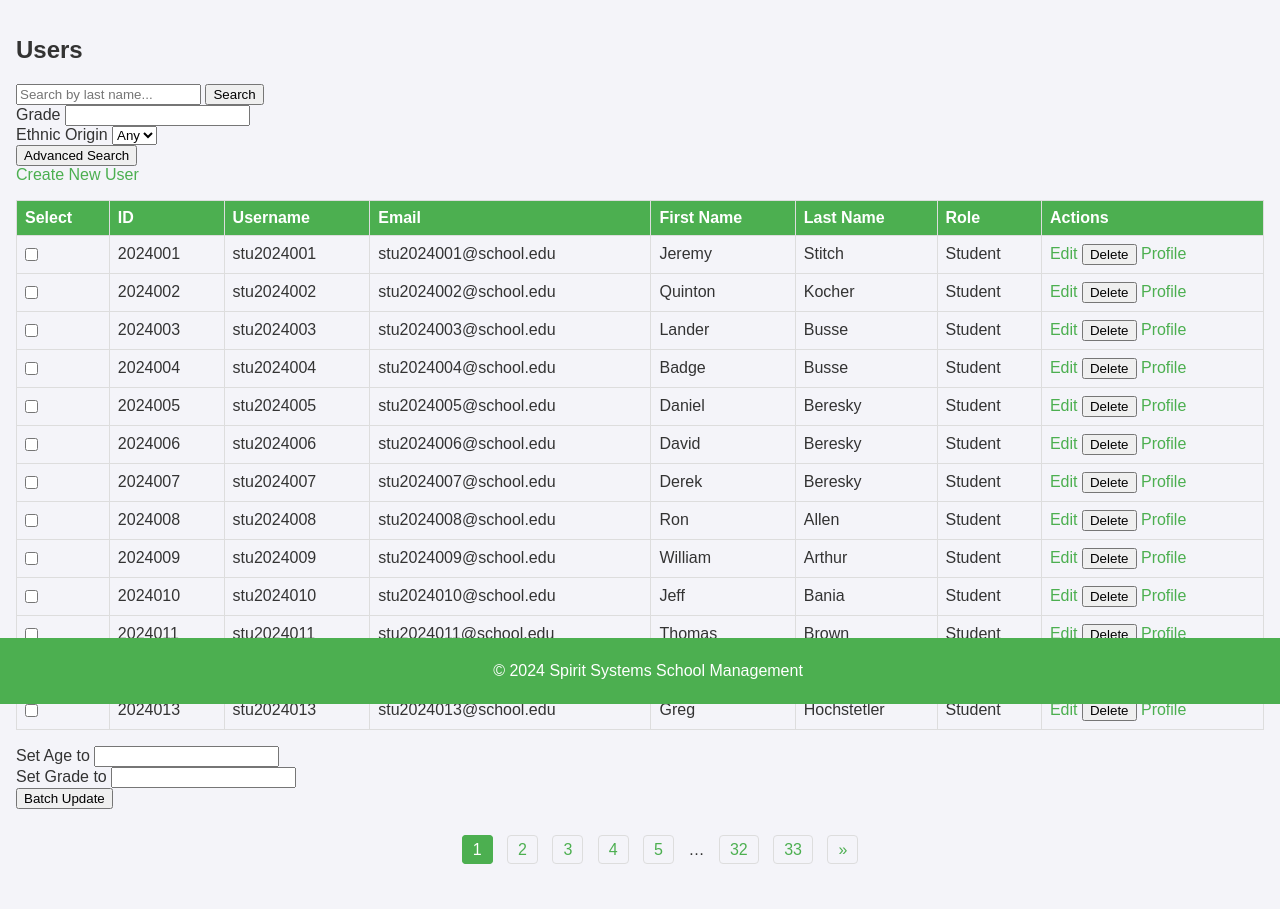
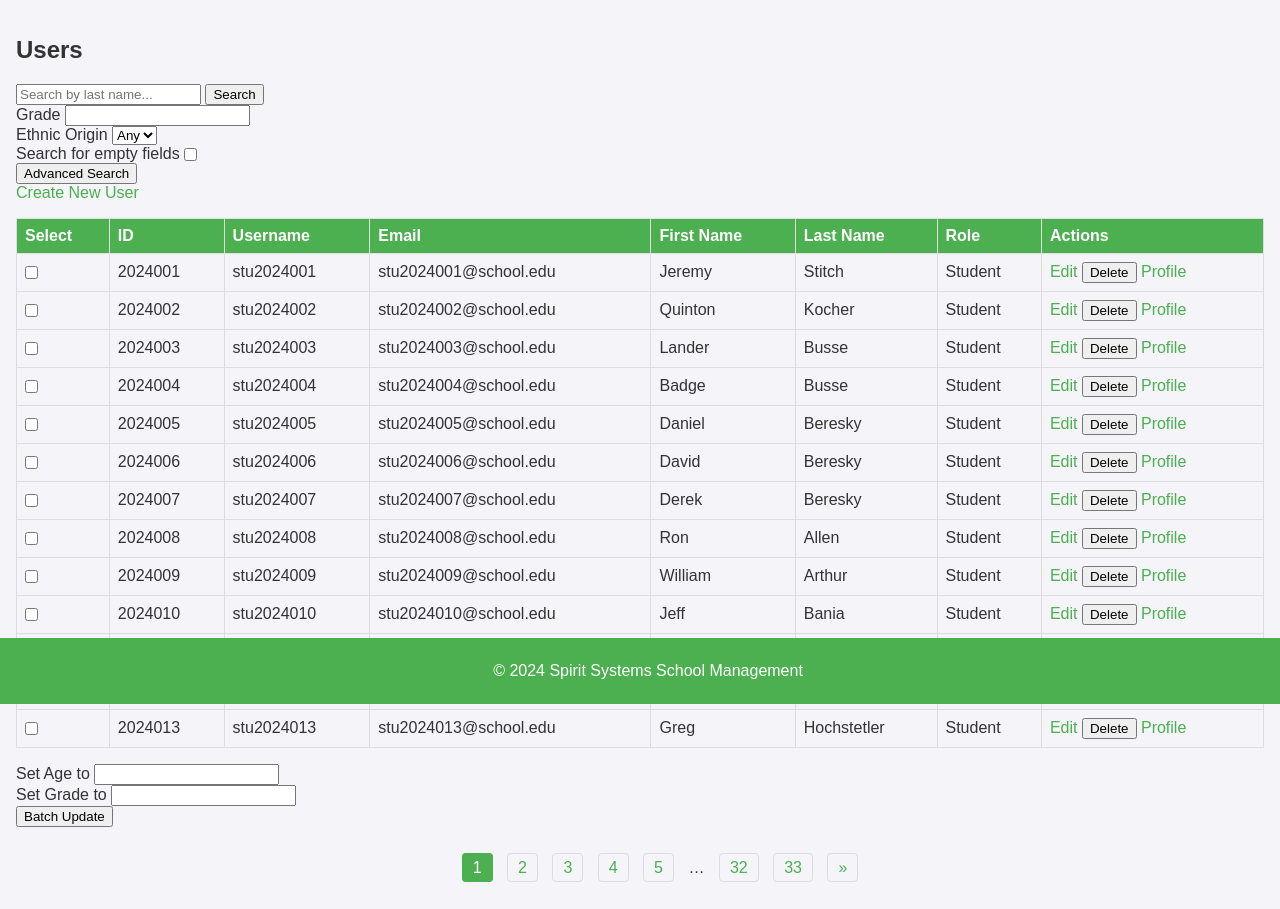
Before and after one commit to taholmes160/school14, a Flask app: page /users in a window 1280 px wide. Shown: the part 96-1005 px from the top of the page. Before the commit the page ends 960 px from the top, so only its background shows below. Run offline with Flask 3, Linux system fonts and the light colour scheme; a user stored in the database is signed in; data comes from the database, SQL or seed files in the repository; data that the repository does not hold is empty; parts of the project's set-up code (start-up, migrations or seed data) failed here and were passed over.

Commit message:
Add search for empty fields in Advanced Search Form
Enhanced the Advanced Search Form by adding a BooleanField to allow
searching for empty fields. Updated the users route to filter users
based on the new search_empty_fields field. Modified the users.html
template to include the new search option in the advanced search form.

```diff
--- a/app/forms.py
+++ b/app/forms.py
@@ -1,7 +1,7 @@
 # app/forms.py
 
 from flask_wtf import FlaskForm
-from wtforms import StringField, PasswordField, BooleanField, SelectField, SubmitField, IntegerField, TextAreaField, DateField, SelectMultipleField, widgets
+from wtforms import StringField, PasswordField, BooleanField, SelectField, SubmitField, IntegerField, BooleanField, TextAreaField, DateField, SelectMultipleField, widgets
 from wtforms.validators import DataRequired, Email, EqualTo, Length
 from app.models import Role, Gender, RacialCategory, EthnicBackground, Country
 
@@ -65,6 +65,7 @@ class BatchUpdateForm(FlaskForm):
 class AdvancedSearchForm(FlaskForm):
     grade = StringField('Grade', validators=[Length(max=80)])
     ethnic_origin = SelectField('Ethnic Origin', coerce=int)
+    search_empty_fields = BooleanField('Search for empty fields')
     search = SubmitField('Search')
 
     def __init__(self, *args, **kwargs):
--- a/app/routes.py
+++ b/app/routes.py
@@ -49,12 +49,20 @@ def users():
             users_query = users_query.filter(User.student_profile.has(grade=advanced_search_form.grade.data))
         if advanced_search_form.ethnic_origin.data and advanced_search_form.ethnic_origin.data != 0:
             users_query = users_query.filter(User.student_profile.has(ethnic_background_id=advanced_search_form.ethnic_origin.data))
+        if advanced_search_form.search_empty_fields.data:
+            users_query = users_query.filter(
+                (User.first_name == None) | (User.first_name == '') |
+                (User.last_name == None) | (User.last_name == '') |
+                (User.email == None) | (User.email == '') |
+                (User.username == None) | (User.username == '')
+            )
 
     users = users_query.paginate(page=page, per_page=per_page, error_out=False)
 
     form = BatchUpdateForm()  # Create an instance of the form
 
     return render_template('users.html', users=users.items, pagination=users, search=search, form=form, advanced_search_form=advanced_search_form)
+
 
 @main.route('/user/new', methods=['GET', 'POST'])
 @login_required
--- a/app/templates/users.html
+++ b/app/templates/users.html
@@ -20,6 +20,9 @@ Users - School Management App
     </div>
     <div>
         {{ advanced_search_form.ethnic_origin.label }} {{ advanced_search_form.ethnic_origin() }}
+    </div>
+    <div>
+        {{ advanced_search_form.search_empty_fields.label }} {{ advanced_search_form.search_empty_fields() }}
     </div>
     <button type="submit">Advanced Search</button>
 </form>
```
